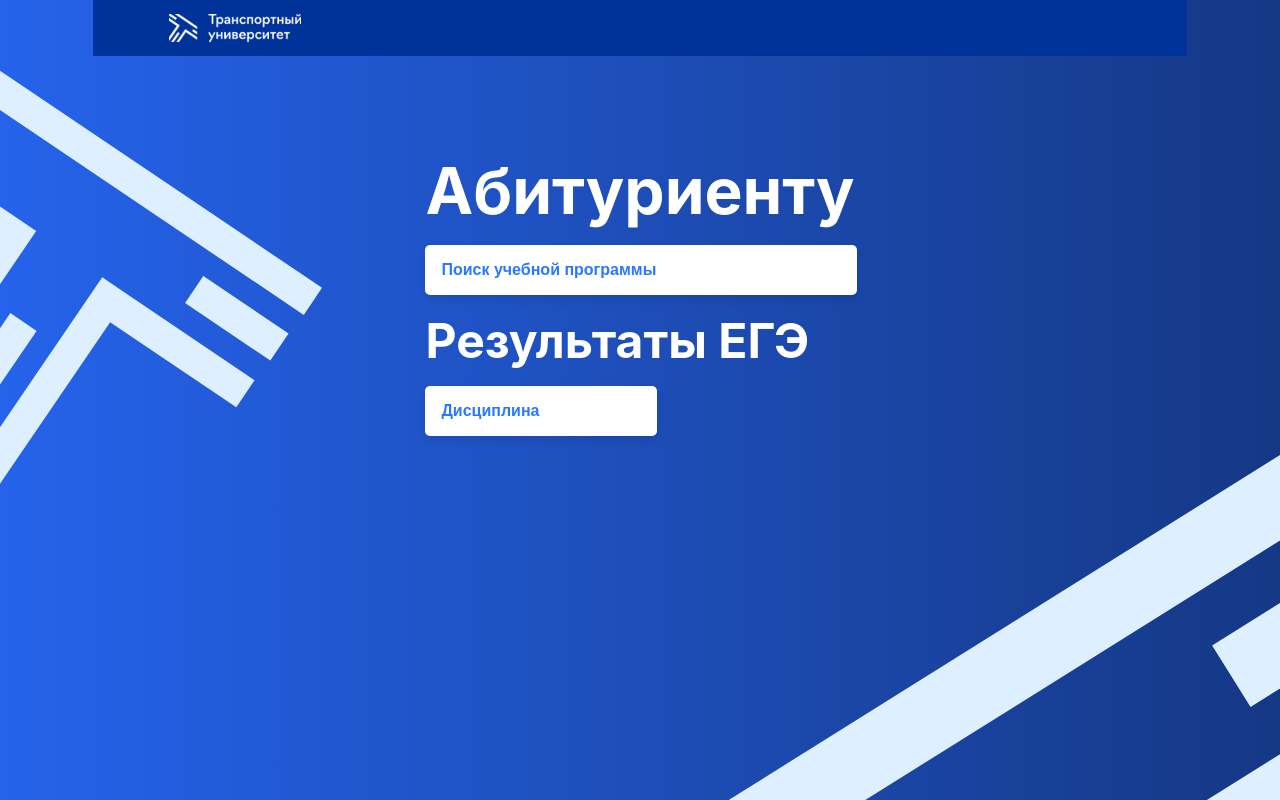
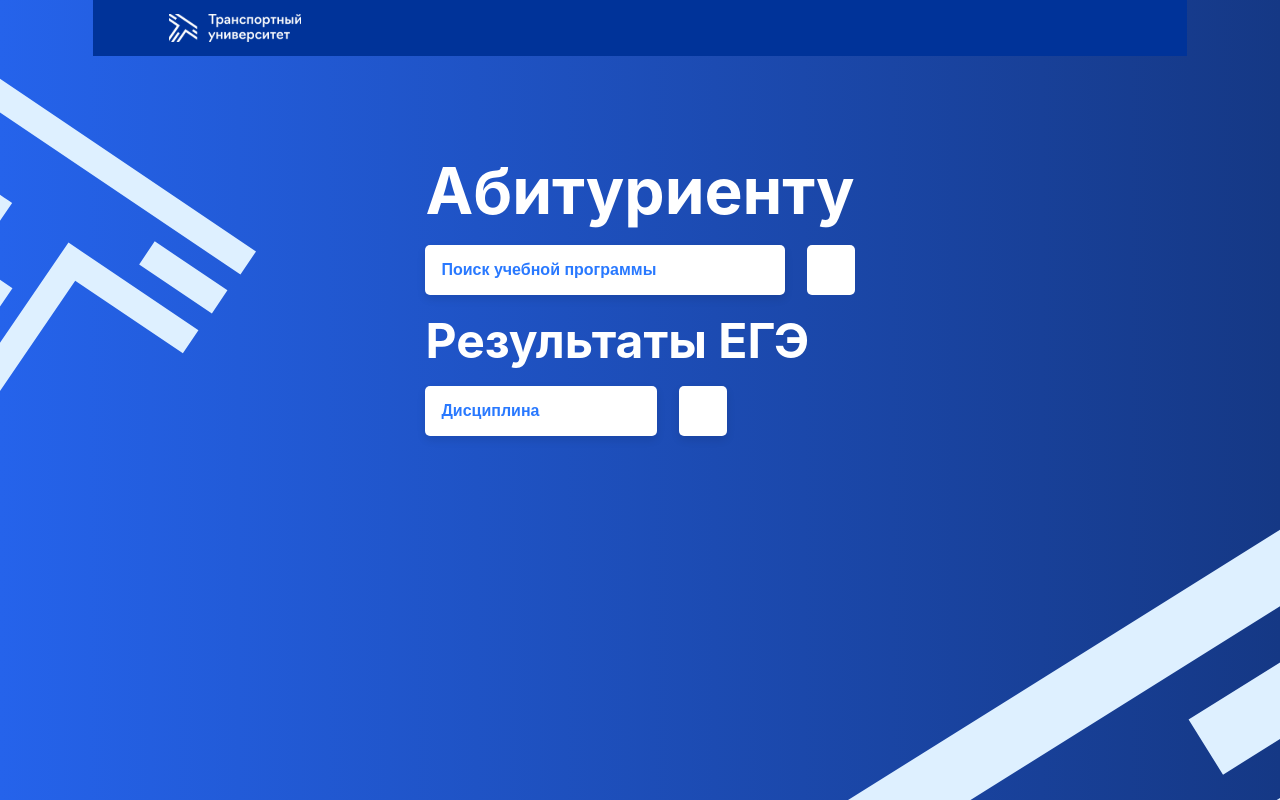
Before and after one commit to MIIT-inside/MIITWebApp, a React (Create React App) app in the folder frontend/: page / in a window 1280 px wide. Built offline with nearby package versions, Linux system fonts and the light colour scheme.

Commit message:
finish with background images

```diff
--- a/frontend/src/components/MainSection.js
+++ b/frontend/src/components/MainSection.js
@@ -15,12 +15,14 @@ const MainSection = () => {
                     <h1>Абитуриенту</h1>
                     <div className="search-block">
                         <input type="text" placeholder="Поиск учебной программы" className="search-input"/>
+                        <button className="search-button"/>
                     </div>
                 </div>
                 <div className="main-content--bottom">
-                    <h2>Результаты ЕГЭ</h2>
+                <h2>Результаты ЕГЭ</h2>
                     <div className="subject-block">
                         <input type="text" placeholder="Дисциплина" className="subject-input"/>
+                        <input type="text" placeholder="" className="mark-input"/>
                     </div>
                 </div>
             </div>
--- a/frontend/src/styles/MainSection.css
+++ b/frontend/src/styles/MainSection.css
@@ -10,19 +10,31 @@
 
 .background-image-left {
     position: absolute;
-    top: 5%;
-    left: -10%;
-    width: 450px;
+    top: 5vh;
+    left: -10vw;
+    width: 30vw;
     height: auto;
     z-index: 1;
 }
 
+.search-block, .subject-block {
+    display: flex;
+    flex-direction: row;
+    gap: 5%;
+}
+
+.search-button {
+    border: none;
+    border-radius: 5px;
+    background-color: white;
+    padding: 1rem 1.5rem;
+}
 
 .background-image-right {
     position: absolute;
-    bottom: -70%;
-    right: -25%;
-    width: 1000px;
+    bottom: -70vh;
+    right: -20vw;
+    width: 70vw;
     height: auto;
     z-index: 1;
     transform: rotate(-66deg);
@@ -64,7 +76,7 @@
     box-shadow: 0 4px 8px rgba(0, 0, 0, 0.1);
 }
 
-.subject-input {
+.subject-input, .mark-input {
     width: 200px;
     padding: 1rem 1rem;
     font-size: 1rem;
@@ -74,7 +86,12 @@
     box-shadow: 0 4px 8px rgba(0, 0, 0, 0.1);
 }
 
-.search-input::placeholder {
+.mark-input {
+    font-weight: bold;
+    width: 1rem;
+}
+
+.search-input::placeholder, .mark-input::placeholder {
     color: #2979FF;
     font-weight: bold;
 }
```
